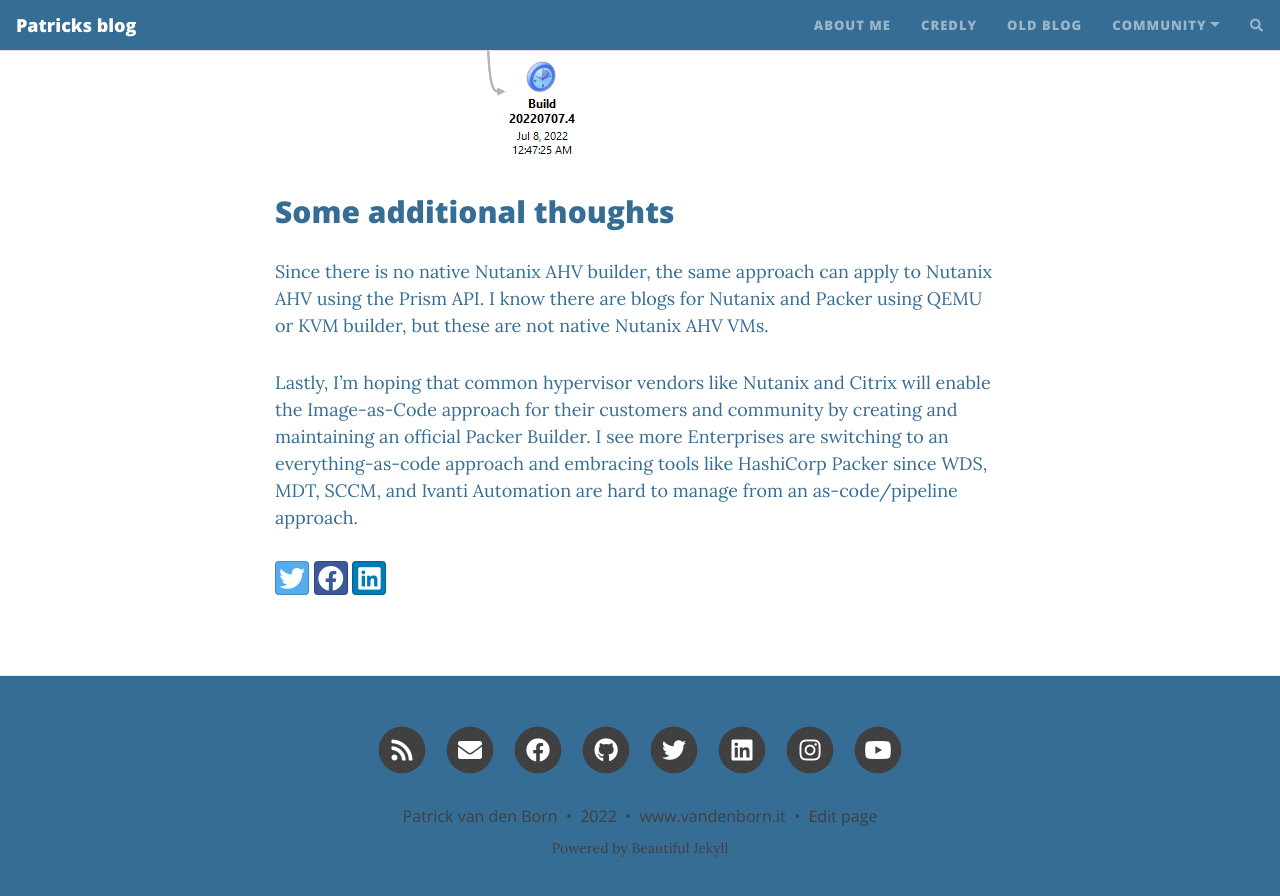
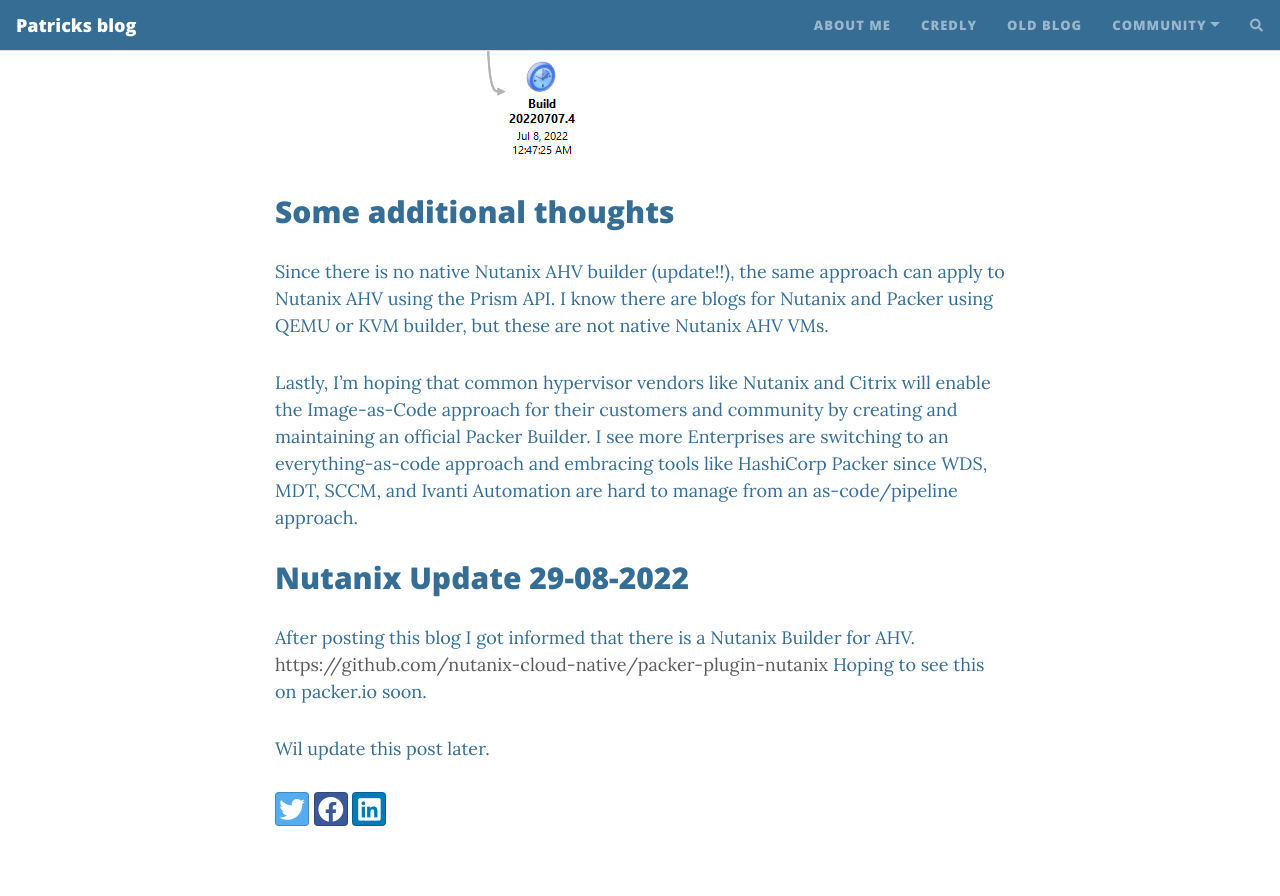
Before and after one commit to pvdnborn/pbo-website, a Jekyll site: the page built from _posts/2022-08-24-null-builder.md, in a window 1280 px wide and 900 px high, scrolled down 4845 px. Shown: the top 896 px of the window. Built offline with Jekyll 4.4.1, drawn with Linux system fonts in a browser that asks for light colours; nearby versions of some CDN libraries; comment, search, counter and statistics services are not loaded.

Commit message:
Update nutanix

```diff
--- a/_posts/2022-08-24-null-builder.md
+++ b/_posts/2022-08-24-null-builder.md
@@ -101,6 +101,11 @@
 ![Citrix XenServer Snapshots]({{site.baseuirl}}/assets/img/Posts/01-null-builder/XenServerSnapshots.png)
 
 ## Some additional thoughts
-Since there is no native Nutanix AHV builder, the same approach can apply to Nutanix AHV using the Prism API. I know there are blogs for Nutanix and Packer using QEMU or KVM builder, but these are not native Nutanix AHV VMs.
+Since there is no native Nutanix AHV builder (update!!), the same approach can apply to Nutanix AHV using the Prism API. I know there are blogs for Nutanix and Packer using QEMU or KVM builder, but these are not native Nutanix AHV VMs.
 
 Lastly, I’m hoping that common hypervisor vendors like Nutanix and Citrix will enable the Image-as-Code approach for their customers and community by creating and maintaining an official Packer Builder. I see more Enterprises are switching to an everything-as-code approach and embracing tools like HashiCorp Packer since WDS, MDT, SCCM, and Ivanti Automation are hard to manage from an as-code/pipeline approach.
+
+## Nutanix Update 29-08-2022
+After posting this blog I got informed that there is a Nutanix Builder for AHV. [https://github.com/nutanix-cloud-native/packer-plugin-nutanix](https://github.com/nutanix-cloud-native/packer-plugin-nutanix) Hoping to see this on packer.io soon.
+
+Wil update this post later.
```
